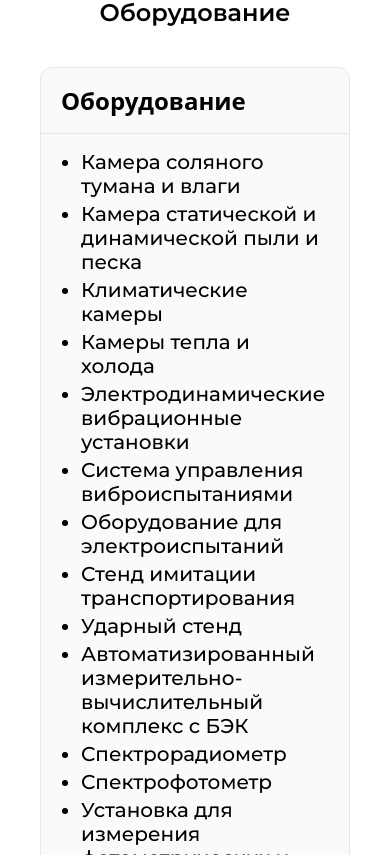
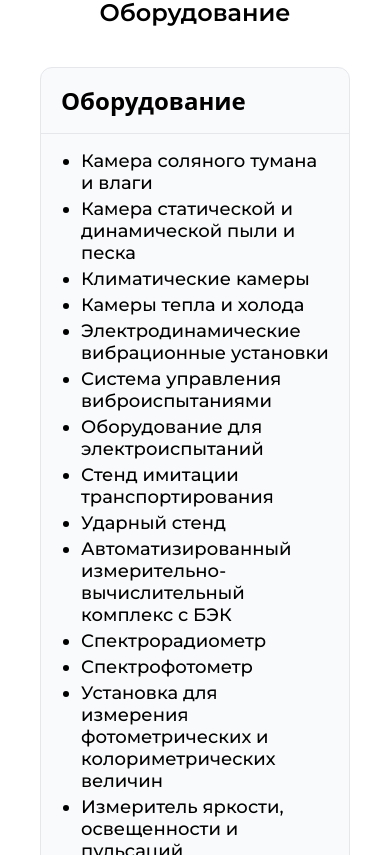
Before and after one commit to js-owl/maas-front, a Vue app: page /test in a window 390 px wide. Shown: the part 1769-2624 px from the top of the page. Built offline with nearby package versions, Linux system fonts and the light colour scheme.

Commit message:
Refactor requirements table in UslugiEquipment component for improved styling consistency
- Removed the .requirements-table--large class to streamline the table styling.
- Updated CSS by removing redundant font-size styles for better maintainability and responsiveness.

```diff
--- a/src/components/sections/uslugi/UslugiEquipment.vue
+++ b/src/components/sections/uslugi/UslugiEquipment.vue
@@ -7,7 +7,7 @@
 
       <div class="technical-requirements">
         <div class="requirements-table-wrapper">
-          <table class="requirements-table requirements-table--large">
+          <table class="requirements-table">
             <thead>
               <tr>
                 <th>Оборудование</th>
--- a/src/style.css
+++ b/src/style.css
@@ -190,10 +190,6 @@ body {
   vertical-align: middle;
 }
 
-.requirements-table--large td {
-  font-size: 20px;
-}
-
 @media (max-width: 768px) {
   .requirements-table--compact td {
     font-size: 14px;
```
